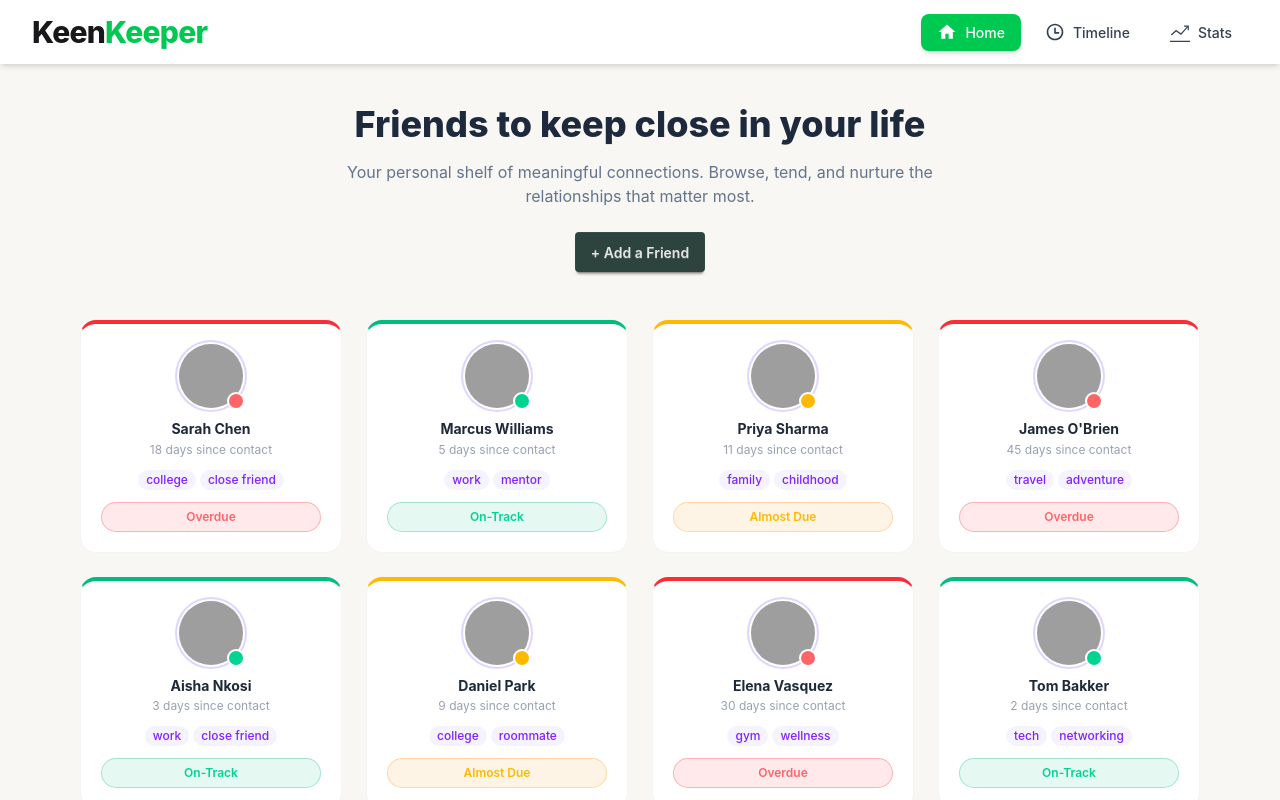
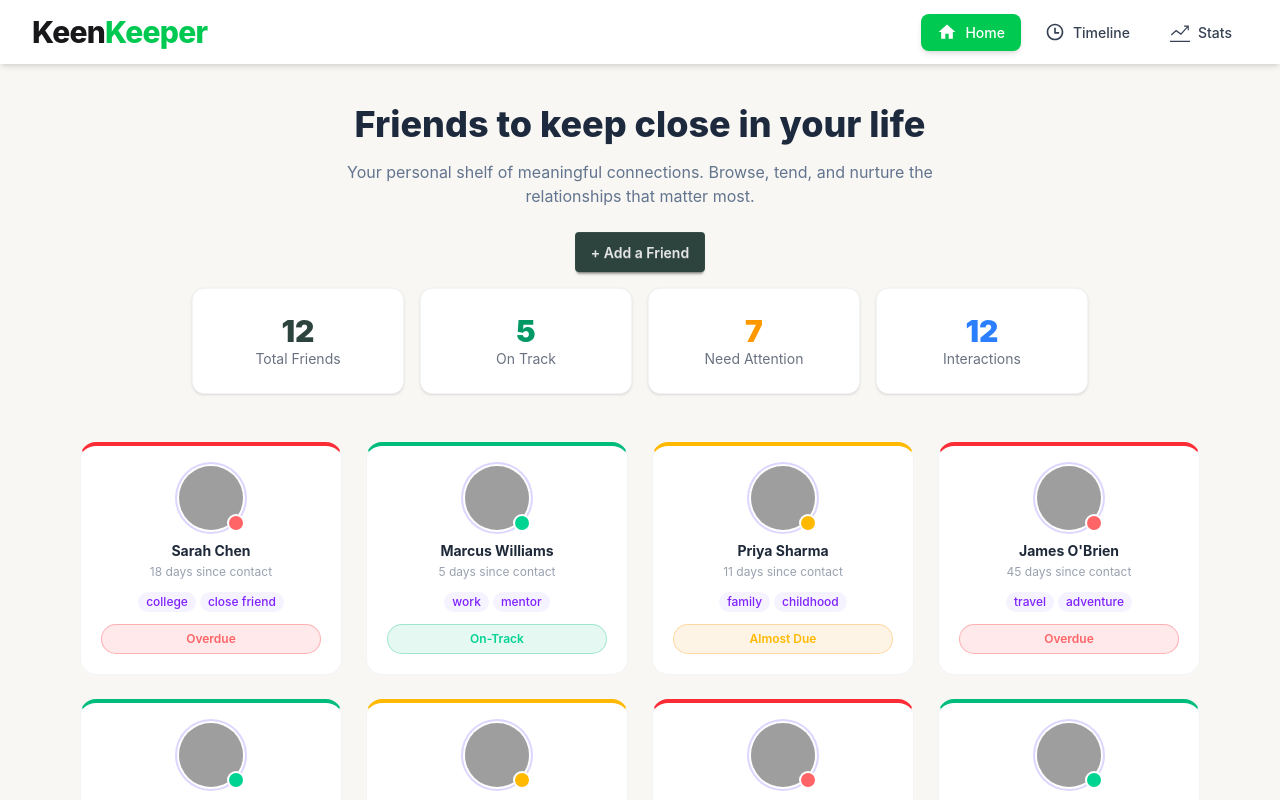
Before and after one commit to Azadhossain288/CircleCore-projects-using-React-JS, a React (Vite) app: page / in a window 1280 px wide. Shown: the top 800 px of the page. Built offline with nearby package versions, Linux system fonts and the light colour scheme; grey boxes are pictures that could not be loaded.

Commit message:
Updated home.jsx file and added 4 colm

```diff
--- a/src/pages/Home.jsx
+++ b/src/pages/Home.jsx
@@ -5,6 +5,18 @@ import friendsData from '../data/friends.json';
 
 export default function Home() {
   const navigate = useNavigate();
+
+
+  // 1. Total Friends: JSON array-te koyta object ache
+  const totalFriends = friendsData.length;
+
+  // 2. On Track: Jader status shudhu "on-track"
+  const onTrackCount = friendsData.filter(f => f.status === "on-track").length;
+
+  // 3. Need Attention: Jader status "overdue" ba "almost due"
+  const needAttentionCount = friendsData.filter(
+    f => f.status === "overdue" || f.status === "almost due"
+  ).length;
 
   return (
     <div className="max-w-6xl mx-auto px-4 py-10">
@@ -17,6 +29,34 @@ export default function Home() {
           Your personal shelf of meaningful connections. Browse, tend, and nurture the relationships that matter most.
         </p>
         <button className="btn btn-neutral mt-6 bg-[#2d433d] border-none">+ Add a Friend</button>
+
+        {/* Dynamic Stats Section */}
+        <div className="grid grid-cols-2 md:grid-cols-4 gap-4 max-w-4xl mx-auto my-4">
+          {/* Total */}
+          <div className="bg-white p-6 rounded-xl shadow-sm border border-gray-100">
+            <p className="text-3xl font-black text-[#2d433d]">{totalFriends}</p>
+            <p className="text-sm text-gray-500">Total Friends</p>
+          </div>
+
+          {/* On Track */}
+          <div className="bg-white p-6 rounded-xl shadow-sm border border-gray-100">
+            <p className="text-3xl font-black text-emerald-600">{onTrackCount}</p>
+            <p className="text-sm text-gray-500">On Track</p>
+          </div>
+
+          {/* Need Attention */}
+          <div className="bg-white p-6 rounded-xl shadow-sm border border-gray-100">
+            <p className="text-3xl font-black text-amber-500">{needAttentionCount}</p>
+            <p className="text-sm text-gray-500">Need Attention</p>
+          </div>
+
+          {/* interactions - apatoto manually 12 rakhlam */}
+          <div className="bg-white p-6 rounded-xl shadow-sm border border-gray-100">
+            <p className="text-3xl font-black text-blue-500">12</p>
+            <p className="text-sm text-gray-500">Interactions</p>
+          </div>
+        </div>
+
       </header>
 
       {/* Friends Grid */}
```
